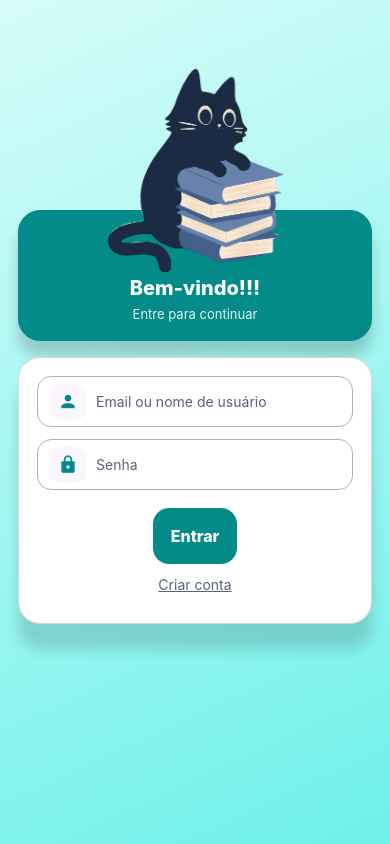
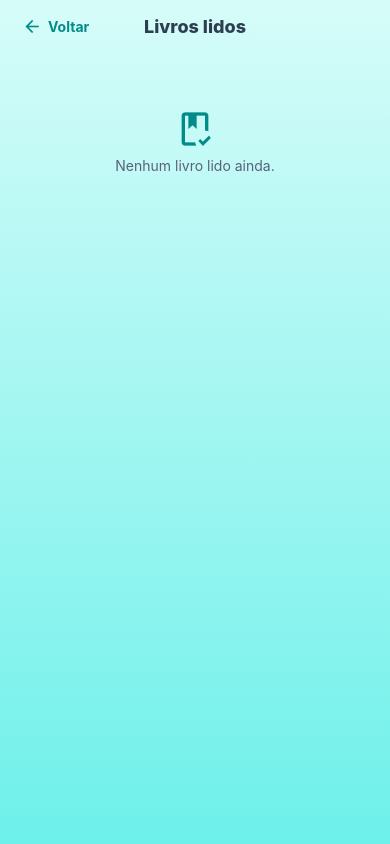
Before and after one commit to lu4nn4Gon/readOn, a React Native app: screen /LivrosLidos in a window 390 px wide. Built offline with nearby package versions, Linux system fonts and the light colour scheme.

Commit message:
página com os livros lidos

```diff
--- a/App.js
+++ b/App.js
@@ -1,4 +1,3 @@
-// App.js
 import React from "react";
 import { StatusBar } from "expo-status-bar";
 import { NavigationContainer } from "@react-navigation/native";
@@ -9,7 +8,10 @@ import Cadastro from "./components/Cadastro";
 import Home from "./components/Home";
 import AdicionarLivro from "./components/AdicionarLivro";
 import DetalheLivro from "./components/DetalheLivro";
-import AvaliarLivro from "./components/AvaliarLivro"; // <<< NOVO
+
+
+import AvaliarLivro from "./components/AvaliarLivro";
+import LivrosLidos from "./components/LivrosLidos";
 
 const Stack = createNativeStackNavigator();
 
@@ -21,19 +23,16 @@ export default function App() {
         <Stack.Screen name="Login" component={Login} />
         <Stack.Screen name="Cadastro" component={Cadastro} />
         <Stack.Screen name="Home" component={Home} />
-
         <Stack.Screen
           name="AdicionarLivro"
           component={AdicionarLivro}
           options={{ headerShown: false }}
         />
+        <Stack.Screen name="DetalheLivro" component={DetalheLivro} />
 
-        <Stack.Screen name="DetalheLivro" component={DetalheLivro} />
-        <Stack.Screen
-          name="AvaliarLivro"
-          component={AvaliarLivro}
-          options={{ headerShown: false }} // <<< NOVO
-        />
+
+        <Stack.Screen name="AvaliarLivro" component={AvaliarLivro} />
+        <Stack.Screen name="LivrosLidos" component={LivrosLidos} />
       </Stack.Navigator>
     </NavigationContainer>
   );
--- a/components/Home.js
+++ b/components/Home.js
@@ -58,6 +58,7 @@ export default class Home extends React.Component {
     livros: [],
     listaDesejos: [],
     userNome: "usuário",
+    uid: "__anon__",
   };
 
   componentDidMount() {
@@ -105,6 +106,7 @@ export default class Home extends React.Component {
         lista = [];
       }
 
+
       const legadoRaw = await AsyncStorage.getItem(KEY_CURRENT_BOOK);
       if (legadoRaw) {
         const legado = JSON.parse(legadoRaw);
@@ -127,9 +129,64 @@ export default class Home extends React.Component {
 
       const listaDesejos = [];
 
-      this.setState({ livros, listaDesejos, carregando: false, userNome });
+      this.setState({ livros, listaDesejos, carregando: false, userNome, uid });
     } catch {
       this.setState({ livros: [], listaDesejos: [], carregando: false });
+    }
+  };
+
+
+  marcarComoLido = async (livro) => {
+    try {
+      const { uid } = this.state;
+      const KEY_CURRENT_BOOKS = keyUser(uid, "current_books");
+      const KEY_READ_BOOKS = keyUser(uid, "read_books");
+
+
+      const rawCurrent = (await AsyncStorage.getItem(KEY_CURRENT_BOOKS)) || "[]";
+      const rawRead = (await AsyncStorage.getItem(KEY_READ_BOOKS)) || "[]";
+      let atuais = [];
+      let lidos = [];
+      try {
+        atuais = JSON.parse(rawCurrent);
+        if (!Array.isArray(atuais)) atuais = [];
+      } catch {
+        atuais = [];
+      }
+      try {
+        lidos = JSON.parse(rawRead);
+        if (!Array.isArray(lidos)) lidos = [];
+      } catch {
+        lidos = [];
+      }
+
+
+      const novosAtuais = atuais.filter((b) => b && b.id !== livro.id);
+
+
+      const finalizado = {
+        ...livro,
+        finalizadoEm: new Date().toISOString(),
+      };
+      const novosLidos = [finalizado, ...lidos.filter((b) => b && b.id !== livro.id)];
+
+
+      await AsyncStorage.setItem(KEY_CURRENT_BOOKS, JSON.stringify(novosAtuais));
+      await AsyncStorage.setItem(KEY_READ_BOOKS, JSON.stringify(novosLidos));
+
+
+      this.setState(
+        (st) => ({ livros: st.livros.filter((b) => b.id !== livro.id) }),
+        () => {
+          try {
+            this.props.navigation?.navigate?.("AvaliarLivro", { livro: finalizado });
+          } catch {
+
+          }
+        }
+      );
+    } catch (e) {
+      Alert.alert("Erro", "Não foi possível marcar como lido.");
     }
   };
 
@@ -141,8 +198,7 @@ export default class Home extends React.Component {
   };
 
   aoPressionarAdicionar = () => {
-    const podeNavegar = !!this.props.navigation?.navigate;
-    if (podeNavegar) {
+    if (this.props.navigation?.navigate) {
       try {
         this.props.navigation.navigate("AdicionarLivro");
       } catch {
@@ -154,10 +210,13 @@ export default class Home extends React.Component {
   };
 
   irParaBiblioteca = (filtro) => {
-    const pode = !!this.props.navigation?.navigate;
-    if (pode) {
+    if (this.props.navigation?.navigate) {
       try {
-        this.props.navigation.navigate("Biblioteca", filtro ? { filtro } : undefined);
+        if (filtro === "lidos") {
+          this.props.navigation.navigate("LivrosLidos");
+        } else {
+          this.props.navigation.navigate("Biblioteca", filtro ? { filtro } : undefined);
+        }
       } catch {
         Alert.alert("Biblioteca", "Tela de biblioteca ainda não foi implementada.");
       }
@@ -167,8 +226,7 @@ export default class Home extends React.Component {
   };
 
   irParaLancamentos = () => {
-    const pode = !!this.props.navigation?.navigate;
-    if (pode) {
+    if (this.props.navigation?.navigate) {
       try {
         this.props.navigation.navigate("Lancamentos");
       } catch {
@@ -176,15 +234,6 @@ export default class Home extends React.Component {
       }
     } else {
       Alert.alert("Lançamentos", "Tela de lançamentos ainda não foi implementada.");
-    }
-  };
-
-
-  irParaAvaliacao = (livro) => {
-    try {
-      this.props.navigation?.navigate?.("AvaliarLivro", { livro });
-    } catch {
-      Alert.alert("Navegação", "Tela 'AvaliarLivro' não encontrada.");
     }
   };
 
@@ -298,7 +347,7 @@ export default class Home extends React.Component {
             <View style={estilos.acoesColuna}>
 
               <Pressable
-                onPress={() => this.irParaAvaliacao(livro)}
+                onPress={() => this.marcarComoLido(livro)}
                 style={[estilos.botaoPill, estilos.botaoLidoContorno]}
               >
                 <MaterialCommunityIcons
@@ -941,11 +990,11 @@ const estilos = StyleSheet.create({
     justifyContent: "center",
     gap: 8,
     alignSelf: "center",
-    marginTop: 10
+    marginTop: 10,
   },
   textoBotaoSairFinal: {
     color: CORES.branco,
     fontWeight: "800",
-    fontSize: 16
+    fontSize: 16,
   },
 });
--- /dev/null
+++ b/components/LivrosLidos.js
@@ -0,0 +1,173 @@
+import React, { useEffect, useState } from "react";
+import { View, Text, StyleSheet, ScrollView, Image, Pressable } from "react-native";
+import { SafeAreaView } from "react-native-safe-area-context";
+import AsyncStorage from "@react-native-async-storage/async-storage";
+import { LinearGradient } from "expo-linear-gradient";
+import { MaterialCommunityIcons } from "@expo/vector-icons";
+
+const SESSION_KEY = "@readon:session";
+const keyUser = (uid, name) => `@readon:${name}:${uid}`;
+
+const CORES = {
+  bg1: "#d6fcf9ff",
+  bg2: "#6ef0eaff",
+  prim: "#038b89ff",
+  texto: "#2C3E50",
+  textoSuave: "#58627A",
+  branco: "#ffffff",
+  borda: "#E6E3DF",
+};
+
+function formatarData(iso) {
+  if (!iso) return "";
+  const d = new Date(iso);
+  const dia = String(d.getDate()).padStart(2, "0");
+  const mes = String(d.getMonth() + 1).padStart(2, "0");
+  const ano = d.getFullYear();
+  return `${dia}/${mes}/${ano}`;
+}
+
+export default function LivrosLidos({ navigation }) {
+  const [itens, setItens] = useState([]);
+  const [carregando, setCarregando] = useState(true);
+
+  useEffect(() => {
+    const unsub = navigation.addListener("focus", carregar);
+    carregar();
+    return unsub;
+  }, [navigation]);
+
+  async function carregar() {
+    try {
+      const sRaw = await AsyncStorage.getItem(SESSION_KEY);
+      const s = sRaw ? JSON.parse(sRaw) : null;
+      const uid = s?.email || s?.username || "__anon__";
+      const KEY_READ_BOOKS = keyUser(uid, "read_books");
+
+      const raw = (await AsyncStorage.getItem(KEY_READ_BOOKS)) || "[]";
+      let lidos = [];
+      try {
+        lidos = JSON.parse(raw);
+        if (!Array.isArray(lidos)) lidos = [];
+      } catch {
+        lidos = [];
+      }
+      setItens(lidos);
+    } finally {
+      setCarregando(false);
+    }
+  }
+
+  const resolverFonteCapa = (capa) => {
+    if (!capa) return null;
+    if (typeof capa === "number") return capa;
+    if (typeof capa === "string") return { uri: capa };
+    if (capa?.uri) return { uri: capa.uri };
+    return null;
+  };
+
+  return (
+    <LinearGradient colors={[CORES.bg1, CORES.bg2]} style={{ flex: 1 }}>
+      <SafeAreaView style={{ flex: 1 }}>
+
+        <View style={estilos.topo}>
+          <Pressable onPress={() => navigation.goBack()} style={estilos.voltarBtn}>
+            <MaterialCommunityIcons name="arrow-left" size={20} color={CORES.prim} />
+            <Text style={estilos.voltarTxt}>Voltar</Text>
+          </Pressable>
+          <Text style={estilos.titulo}>Livros lidos</Text>
+          <View style={{ width: 60 }} />
+        </View>
+
+        <ScrollView contentContainerStyle={estilos.container}>
+          {carregando && <Text style={estilos.suave}>Carregando...</Text>}
+
+          {!carregando && itens.length === 0 && (
+            <View style={estilos.vazio}>
+              <MaterialCommunityIcons name="book-check-outline" size={40} color={CORES.prim} />
+              <Text style={estilos.suave}>Nenhum livro lido ainda.</Text>
+            </View>
+          )}
+
+          {itens.map((b) => {
+            const fonte = resolverFonteCapa(b?.capaLocal || b?.capa || b?.capaUri);
+            return (
+              <View key={b.id} style={estilos.card}>
+                <View style={estilos.capa}>
+                  {fonte ? (
+                    <Image source={fonte} style={estilos.capaImg} />
+                  ) : (
+                    <View style={estilos.capaVazia}>
+                      <MaterialCommunityIcons name="book-open-page-variant" size={32} color="#9aa3af" />
+                    </View>
+                  )}
+                </View>
+                <View style={{ flex: 1 }}>
+                  <Text style={estilos.tituloLivro} numberOfLines={2}>
+                    {b.titulo || "Sem título"}
+                  </Text>
+                  {!!b.autor && (
+                    <Text style={estilos.autor} numberOfLines={1}>
+                      {b.autor}
+                    </Text>
+                  )}
+                  <View style={estilos.linhaInfo}>
+                    <MaterialCommunityIcons name="calendar-check" size={16} color={CORES.prim} />
+                    <Text style={estilos.infoTxt}>
+                      Concluído em {formatarData(b.finalizadoEm)}
+                    </Text>
+                  </View>
+                </View>
+              </View>
+            );
+          })}
+        </ScrollView>
+      </SafeAreaView>
+    </LinearGradient>
+  );
+}
+
+const estilos = StyleSheet.create({
+  topo: {
+    paddingHorizontal: 16,
+    paddingVertical: 10,
+    flexDirection: "row",
+    alignItems: "center",
+    justifyContent: "space-between",
+  },
+  voltarBtn: { flexDirection: "row", alignItems: "center", gap: 6, padding: 6, width: 60 },
+  voltarTxt: { color: CORES.prim, fontWeight: "700" },
+  titulo: { color: CORES.texto, fontSize: 18, fontWeight: "800" },
+  container: { padding: 16, gap: 12 },
+  suave: { color: CORES.textoSuave },
+  vazio: {
+    alignItems: "center",
+    justifyContent: "center",
+    paddingVertical: 40,
+    gap: 8,
+  },
+  card: {
+    flexDirection: "row",
+    gap: 12,
+    backgroundColor: CORES.branco,
+    borderWidth: 1,
+    borderColor: CORES.borda,
+    borderRadius: 14,
+    padding: 12,
+  },
+  capa: {
+    width: 70,
+    height: 100,
+    borderRadius: 8,
+    overflow: "hidden",
+    backgroundColor: "#F1F2F4",
+    borderWidth: 1,
+    borderColor: "#e5e7eb",
+  },
+  capaImg: { width: "100%", height: "100%", resizeMode: "cover" },
+  capaVazia: { flex: 1, alignItems: "center", justifyContent: "center" },
+  tituloLivro: { color: CORES.texto, fontWeight: "800", fontSize: 16 },
+  autor: { color: CORES.textoSuave, marginTop: 2, marginBottom: 8 },
+  linhaInfo: { flexDirection: "row", alignItems: "center", gap: 6 },
+  infoTxt: { color: CORES.texto, fontWeight: "600" },
+});
```
